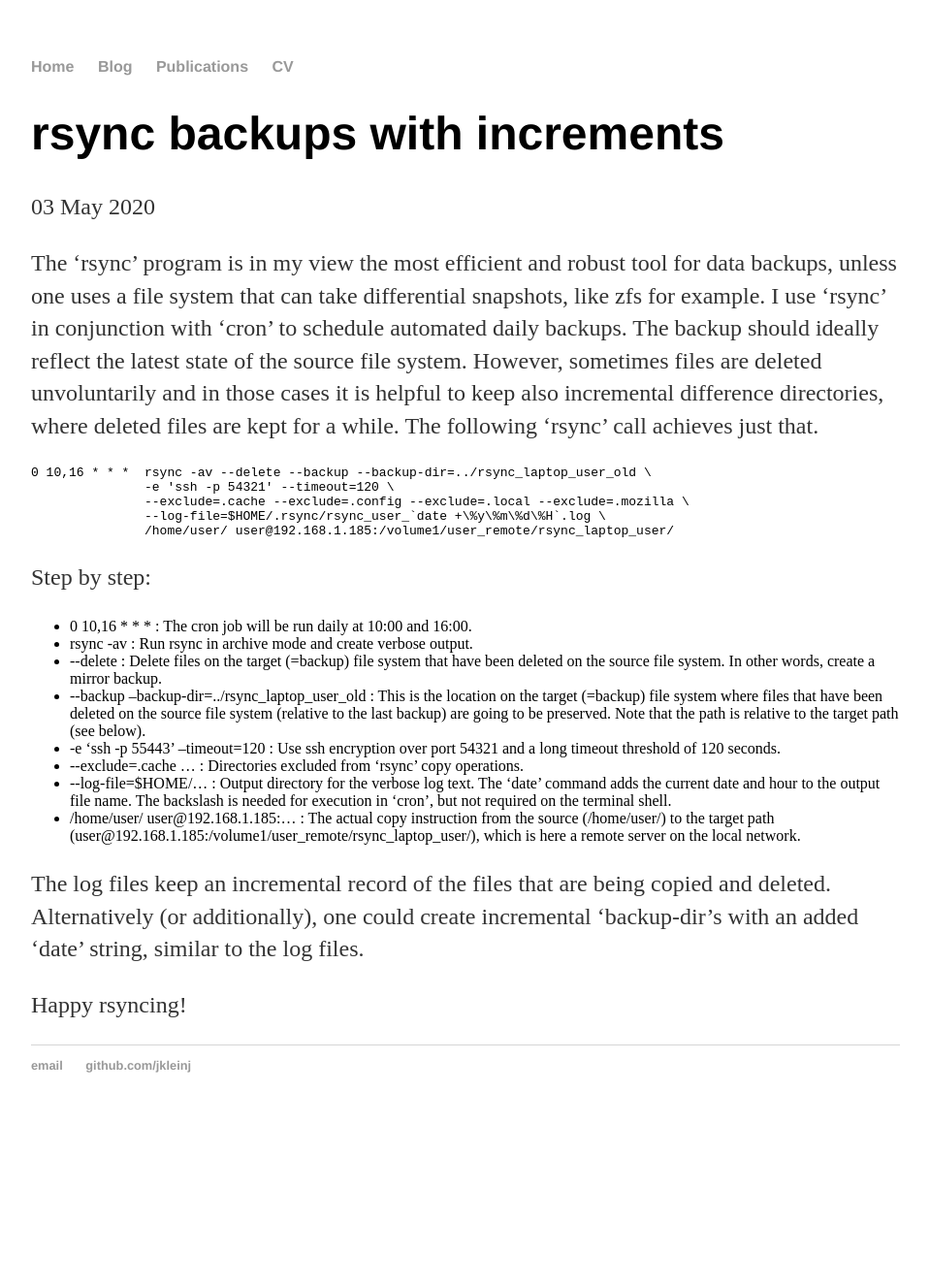
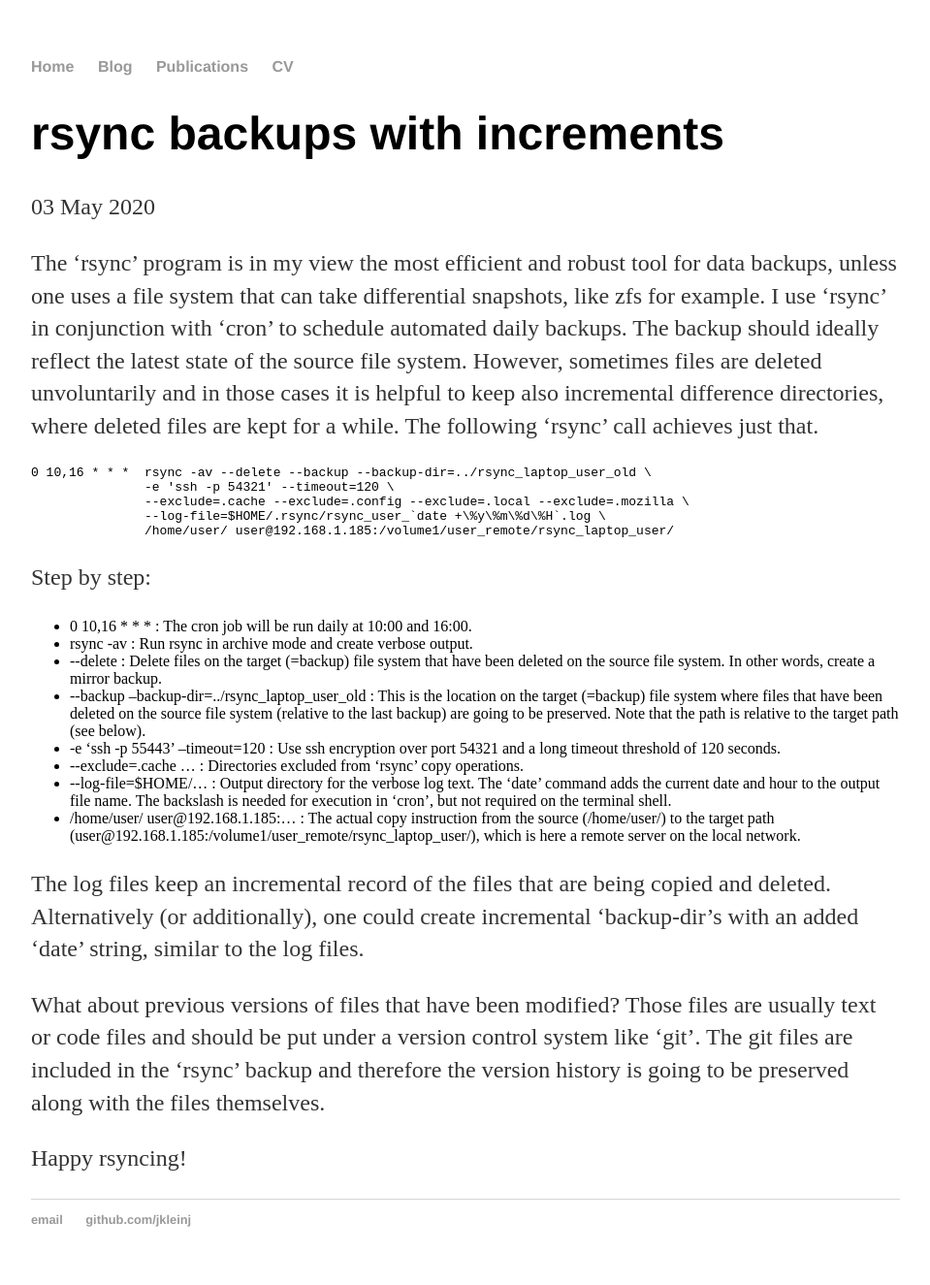
Before and after one commit to jkleinj/jkleinj.github.io, a Jekyll site: the page built from _posts/2020-05-03-rsync-backups-with-increments.md, in a window 1280 px wide. Shown: the whole page at 97% size, without its empty margins (160-1119 px from the left). Built offline with Jekyll 4.4.1, drawn with Linux system fonts in a browser that asks for light colours; before the commit the page ends 1166 px from its top, so only the background shows below that.

Commit message:
Update 2020-05-03-rsync-backups-with-increments.md

```diff
--- a/_posts/2020-05-03-rsync-backups-with-increments.md
+++ b/_posts/2020-05-03-rsync-backups-with-increments.md
@@ -41,4 +41,9 @@ The log files keep an incremental record of the files that are being copied and
 Alternatively (or additionally), one could create incremental 'backup-dir's
 with an added 'date' string, similar to the log files.
 
+What about previous versions of files that have been modified?
+Those files are usually text or code files and should be put under a version control system like 'git'.
+The git files are included in the 'rsync' backup and therefore the version history is going to
+be preserved along with the files themselves.
+
 Happy rsyncing!
```
